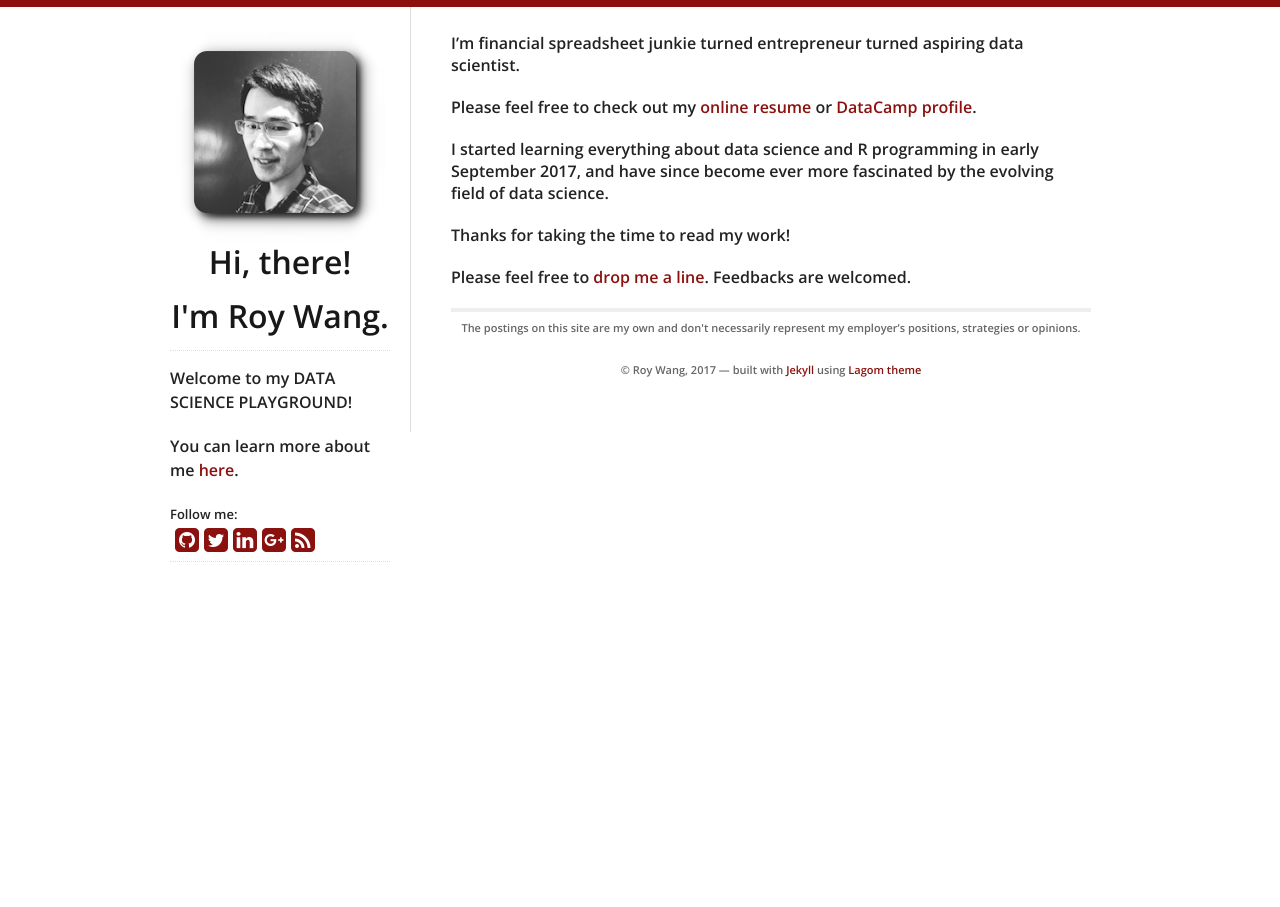
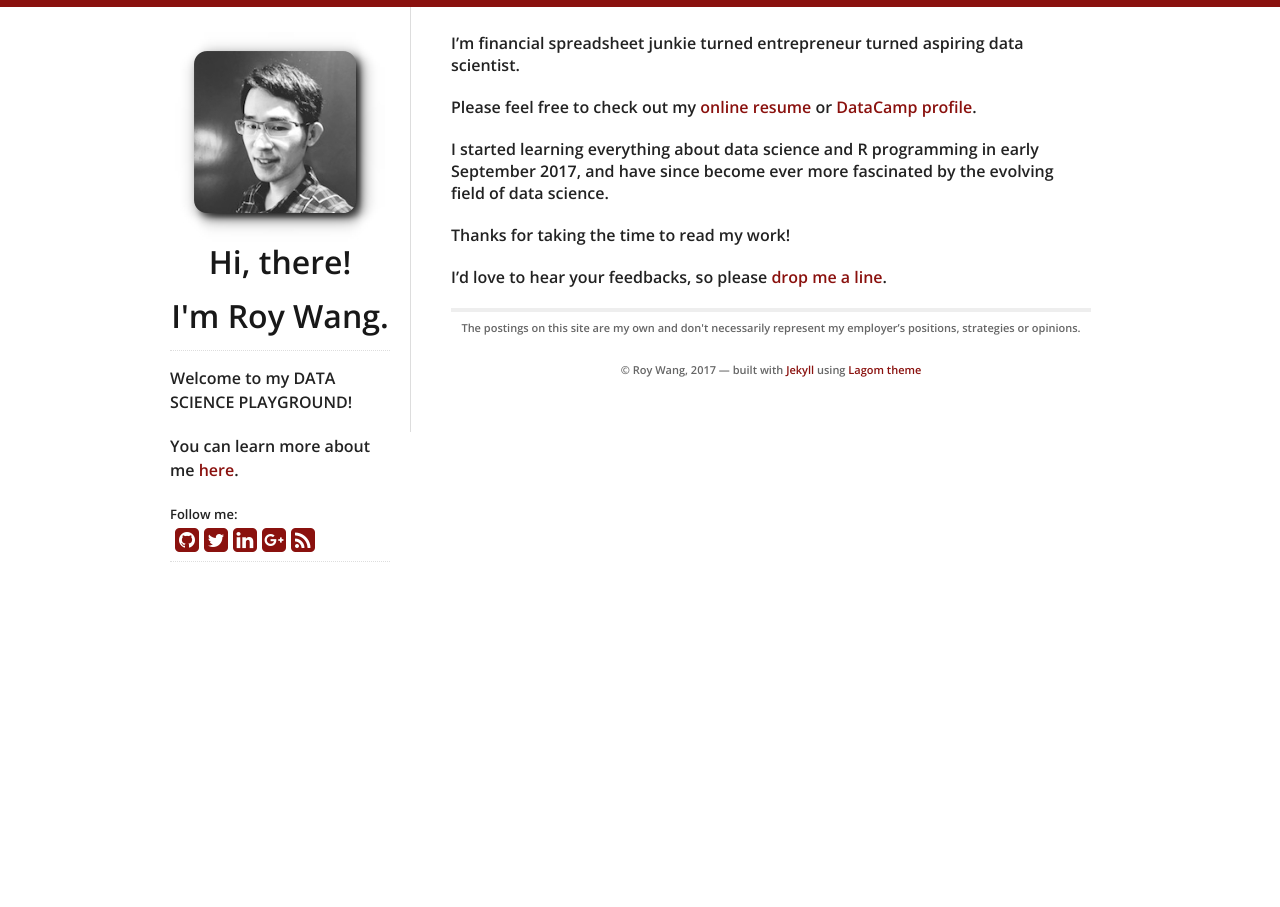
Before and after one commit to roywangtw/roywangtw.github.io, a Jekyll site: the page built from about.md, in a window 1280 px wide. Built offline with Jekyll 4.4.1, drawn with Linux system fonts in a browser that asks for light colours; nearby versions of some CDN libraries; our own code applies the rules of GitHub Pages for plain Markdown files.

Commit message:
Update about.md

```diff
--- a/about.md
+++ b/about.md
@@ -6,4 +6,4 @@ I started learning everything about data science and R programming in early Sept
 
 Thanks for taking the time to read my work!
 
-Please feel free to [drop me a line](mailto:chuehchenw@gmail.com). Feedbacks are welcomed.
+I'd love to hear your feedbacks, so please [drop me a line](mailto:chuehchenw@gmail.com).
```
